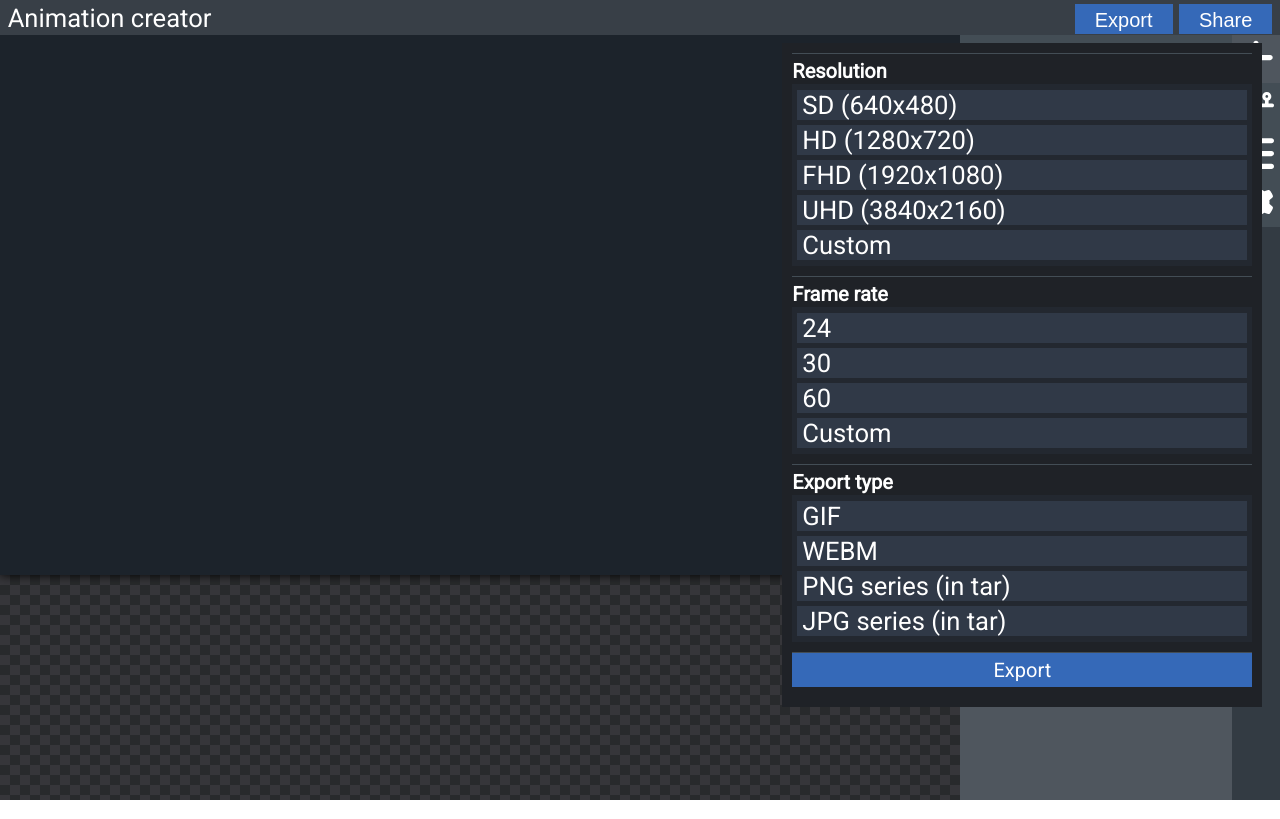
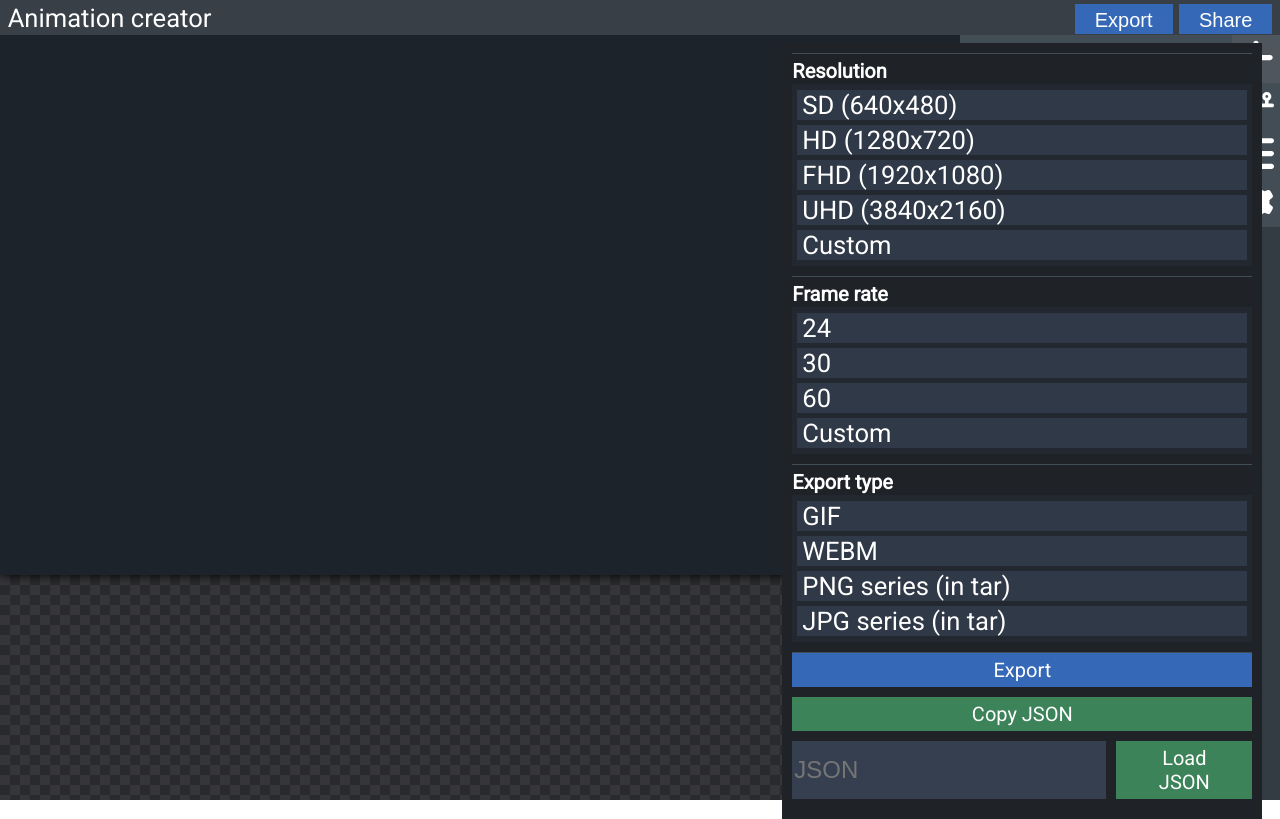
Before and after one commit to Glitch752/AnimationCreator, a plain HTML site: page index.html in a window 1280 px wide. Both pictures are taken after a click on the button "Export". Drawn offline with Linux system fonts and the light colour scheme.

Commit message:
Added JSON copying and loading

```diff
--- a/UI.js
+++ b/UI.js
@@ -180,7 +180,7 @@ function exportAnimation() {
 // Settings menu
 function updateBackgroundColor(color) {
     document.documentElement.style.setProperty("--background-color", color);
-    window.localStorage.setItem("backgroundColor", color);
+    localStorage.setItem("backgroundColor", color);
 }
 
 let color = window.localStorage.getItem("backgroundColor");
@@ -195,3 +195,45 @@ if(duration) {
     let durationInput = document.getElementById("duration");
     durationInput.value = duration * 60 - 1;
 }
+
+function copyJSON() {
+    let json = {
+        backgroundColor: localStorage.getItem("backgroundColor"),
+        duration: localStorage.getItem("duration"),
+        objects: JSON.parse(localStorage.getItem("objects"))
+    };
+
+    let JSONText = JSON.stringify(json);
+
+    let textArea = document.createElement("textarea");
+    textArea.value = JSONText;
+    document.body.appendChild(textArea);
+    textArea.select();
+    document.execCommand("copy");
+    document.body.removeChild(textArea);
+}
+
+function loadJSON() {
+    let JSONText = document.getElementById("JSONInput").value;
+    let JSON = null;
+
+    try {
+        JSON = JSON.parse(JSONText);
+    } catch(e) {
+        console.error("Invalid JSON");
+        exportAnimation();
+        return;
+    }
+
+    if(!JSON.backgroundColor || !JSON.duration || !JSON.objects) {
+        console.error("Invalid JSON");
+        exportAnimation();
+        return;
+    }
+
+    localStorage.setItem("backgroundColor", JSON.backgroundColor);
+    localStorage.setItem("duration", JSON.duration);
+    localStorage.setItem("objects", JSON.objects);
+
+    location.reload();
+}
--- a/index.html
+++ b/index.html
@@ -54,7 +54,12 @@
                     </div>
                 </div>
                 <div class="section">
-                    <div class="button export centered" onclick="runExport()">Export</div>
+                    <div class="button bottom-margin export centered" onclick="runExport()">Export</div>
+                    <div class="button bottom-margin export centered green" onclick="copyJSON()">Copy JSON</div>
+                    <div class="half">
+                        <input class="half-inner json-input" type="text" id="JSONInput" placeholder="JSON" />
+                        <div class="half-inner button export centered green" onclick="loadJSON()">Load JSON</div>
+                    </div>
                 </div>
             </div>
             <button class="share  button" onclick="shareAnimation()">Share</button>
--- a/styles.css
+++ b/styles.css
@@ -636,3 +636,32 @@ body {
 .timeline-column-line-marker.selected {
     background-color: #ffdfa4;
 }
+
+.half {
+    display: flex;
+    flex-direction: row;
+    width: 100%;
+    gap: 10px;
+}
+.half-inner {
+    flex-grow: 1;
+}
+
+.bottom-margin {
+    margin-bottom: 10px;
+}
+
+.json-input {
+    border: none;
+    outline: none;
+    background-color: #353f50;
+    color: white;
+    font-size: 24px;
+}
+
+.green {
+    background-color: #3d835a;
+}
+.green:hover {
+    background-color: #49a16e;
+}
```
